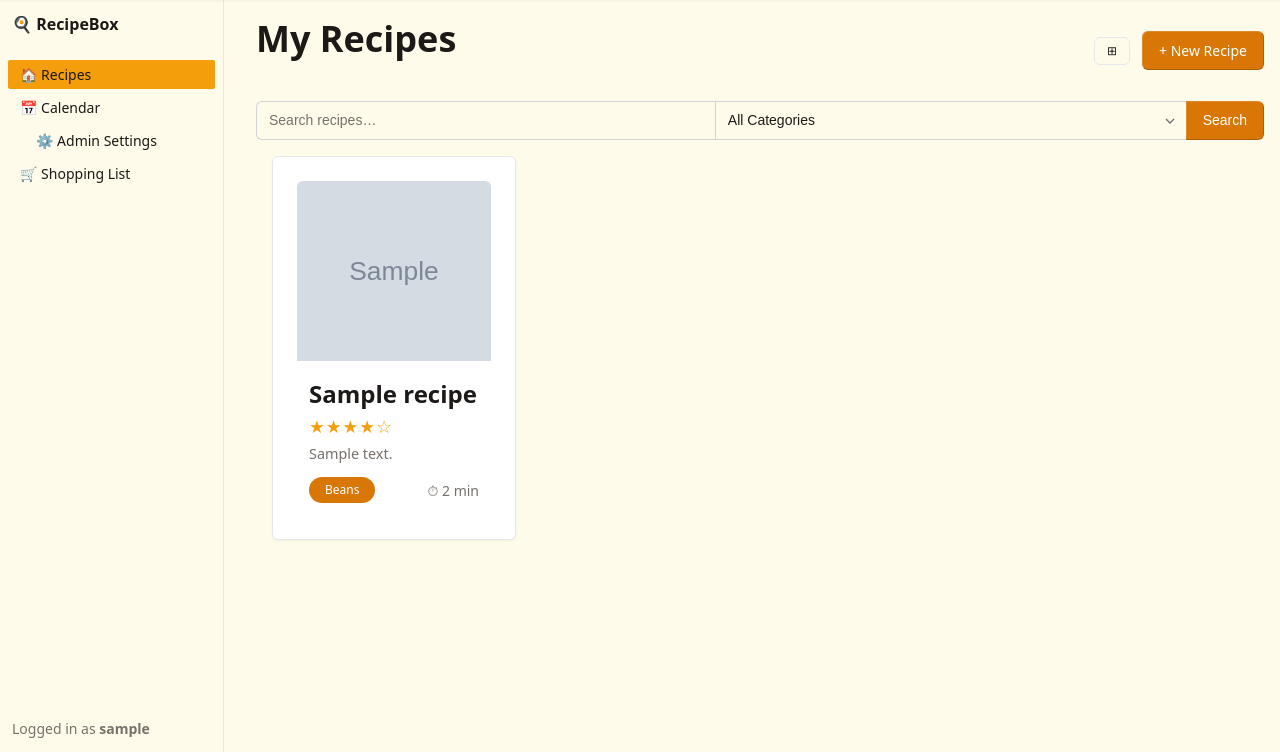
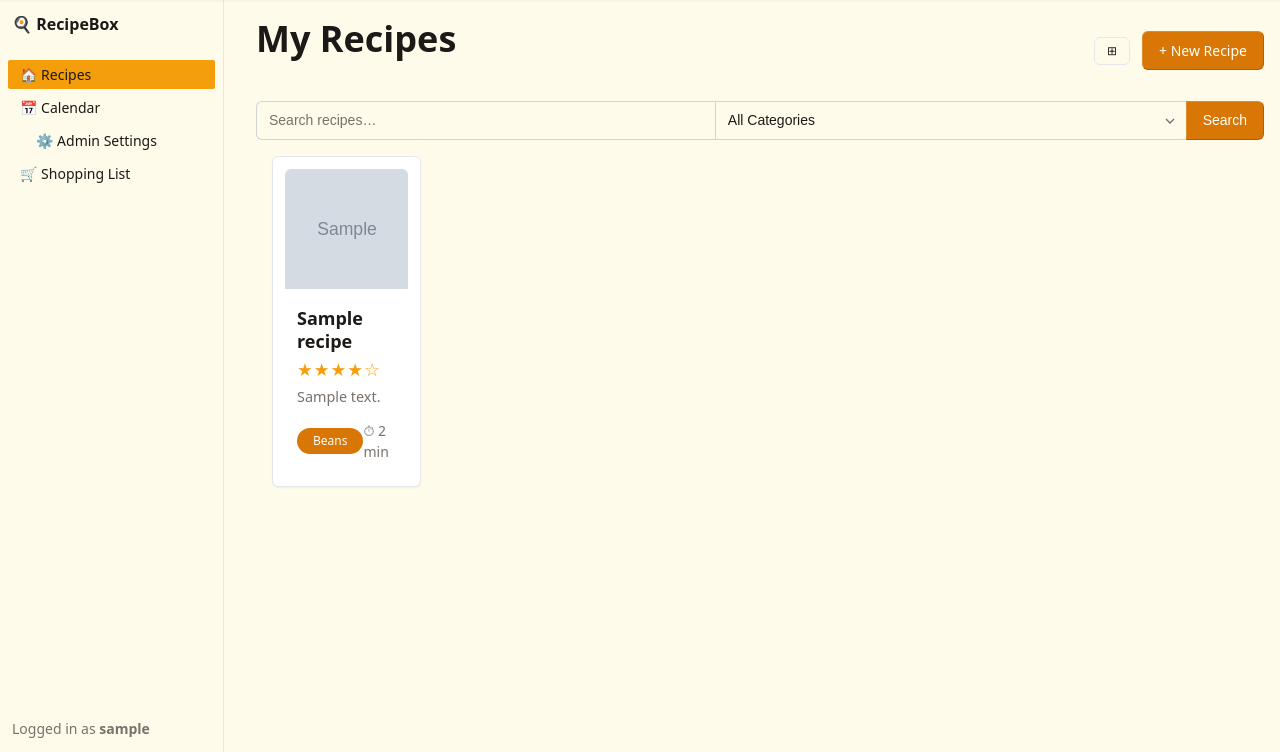
Before and after one commit to chrys/recipebox, a Django app: page /recipes/ in a window 1280 px wide. Shown: the part 48-800 px from the top of the page. Run offline with Django 5.2, Linux system fonts and the light colour scheme; a user stored in the database is signed in; data comes from the database, SQL or seed files in the repository; tables that the repository leaves empty hold one stand-in row (values such as "Sample post"); grey boxes marked "Sample" are stand-in pictures.

Commit message:
style(recipes): Significantly reduce recipe box size (6 columns) and fix horizontal gap

```diff
--- a/recipes/templates/recipes/recipe_list.html
+++ b/recipes/templates/recipes/recipe_list.html
@@ -9,6 +9,18 @@
     #recipe-list-view { display: none; }
     .view-mode-list #recipe-grid-view { display: none; }
     .view-mode-list #recipe-list-view { display: block; }
+
+    /* Smaller boxes in grid view */
+    #recipe-grid-view .card {
+        padding: var(--space-3);
+    }
+    #recipe-grid-view h3 {
+        font-size: var(--text-5);
+    }
+    #recipe-grid-view .recipe-card-img,
+    #recipe-grid-view .recipe-card-placeholder {
+        height: 120px;
+    }
 </style>
 
 <div class="flex justify-between items-center mb-4" style="flex-wrap: wrap; gap: var(--space-2);">
@@ -36,9 +48,9 @@
 {% if recipes %}
 <div id="recipe-view-container">
     <div id="recipe-grid-view" class="container">
-        <div class="row" style="gap: var(--space-4) 0;">
+        <div class="row" style="gap: var(--space-4);">
             {% for recipe in recipes %}
-            <div class="col-3">
+            <div class="col-2">
                 <article class="card" style="height: 100%;">
                     <a href="{{ recipe.get_absolute_url }}" style="text-decoration: none; color: inherit;">
                         {% if recipe.image %}
```
